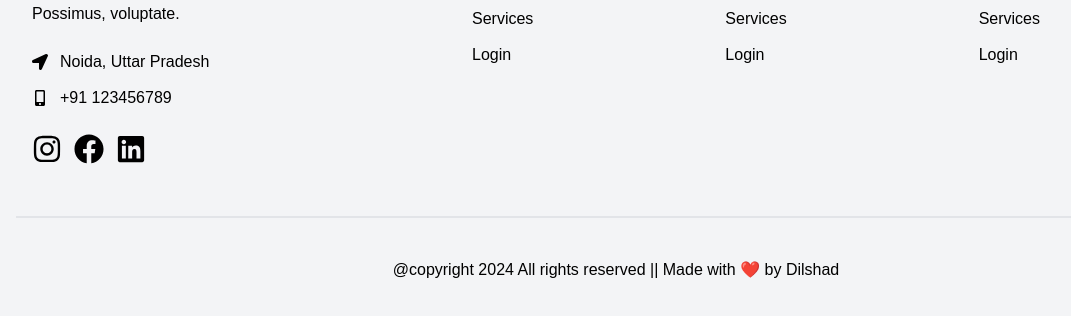
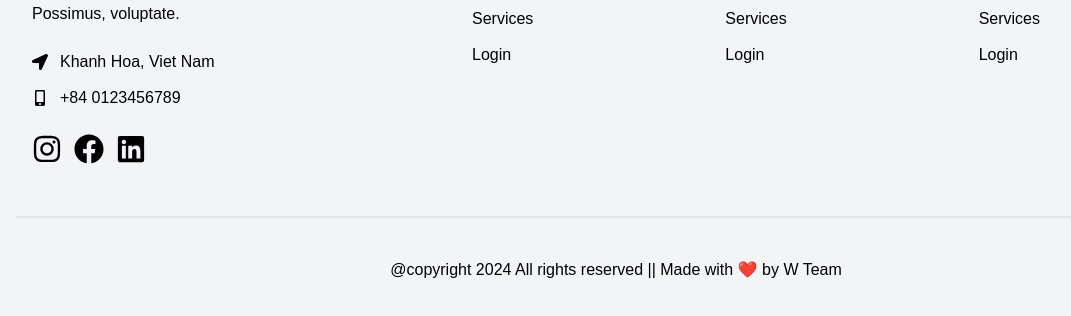
Before and after one commit to TruongTanNghia/Build-Project-ReactJs-Tailwind-Css, a React (Vite) app: page / in a window 1280 px wide. Shown: the part 2717-3033 px from the top of the page, without its empty margins (24-1095 px from the left). Built offline with nearby package versions, Linux system fonts and the light colour scheme.

Commit message:
fix: fix bug Ui

```diff
--- a/src/components/Footer/Footer.jsx
+++ b/src/components/Footer/Footer.jsx
@@ -1,4 +1,4 @@
-import React, { useState } from "react";
+// import React, { useState } from "react";
 import {
   FaFacebook,
   FaInstagram,
@@ -25,11 +25,11 @@ const Footer = () => {
             <br />
             <div className="flex items-center gap-3">
               <FaLocationArrow />
-              <p>Noida, Uttar Pradesh</p>
+              <p>Khanh Hoa, Viet Nam</p>
             </div>
             <div className="flex items-center gap-3 mt-3">
               <FaMobileAlt />
-              <p>+91 123456789</p>
+              <p>+84 0123456789</p>
             </div>
             {/* Social Handle */}
             <div className="flex items-center gap-3 mt-6">
@@ -89,7 +89,7 @@ const Footer = () => {
         </div>
         <div>
           <div className="text-center py-10 border-t-2 border-gray-300/50">
-            @copyright 2024 All rights reserved || Made with ❤️ by Dilshad
+            @copyright 2024 All rights reserved || Made with ❤️ by W Team
           </div>
         </div>
       </section>
```
